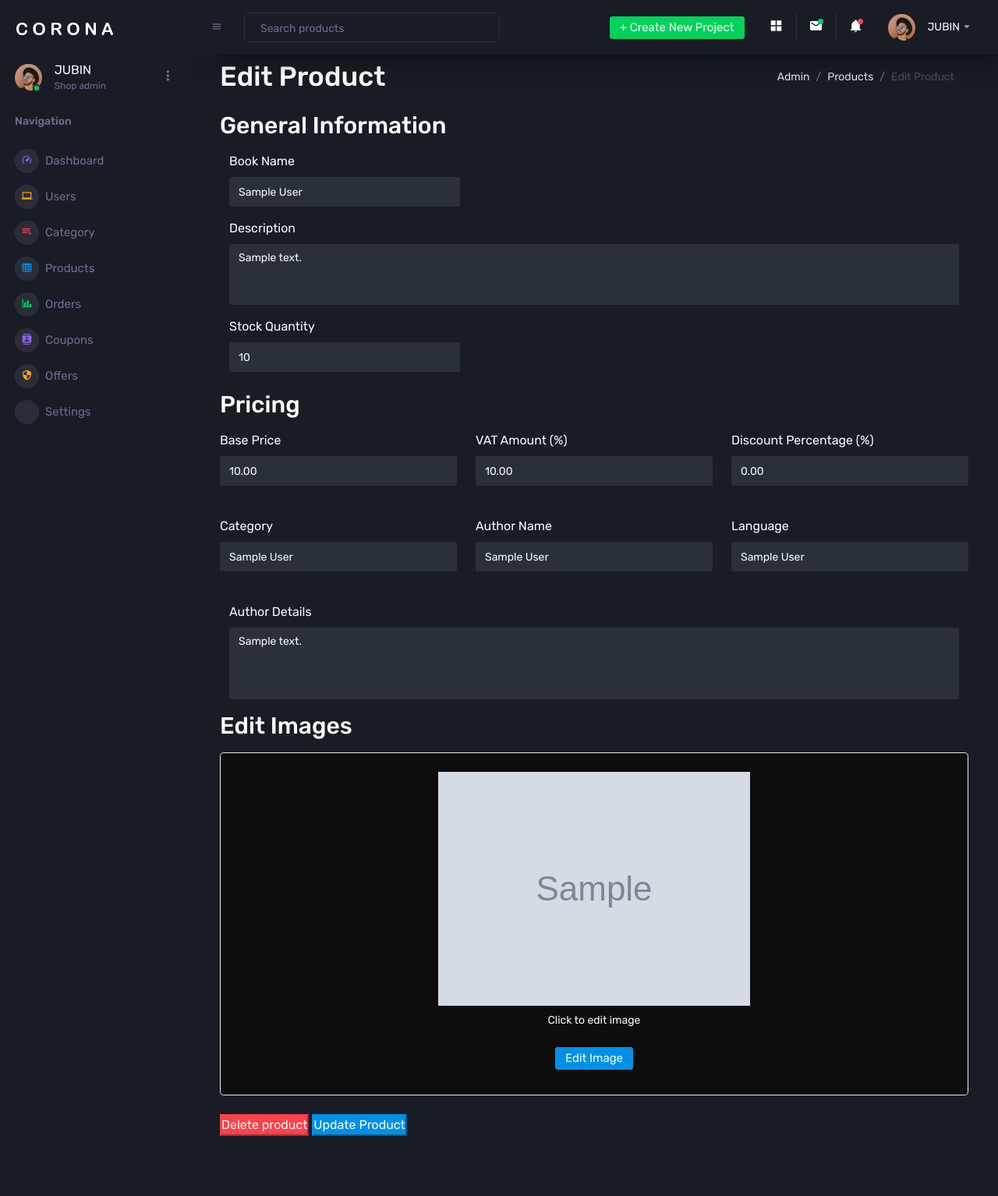
After one commit to Jubink76/project_book, a Django app: page /edit_product/1 in a window 1280 px wide. The commit adds this page. Shown: the whole page at 78% size. Run offline with Django 5.2, Linux system fonts and the light colour scheme; tables that the repository leaves empty hold one stand-in row (values such as "Sample post"); grey boxes marked "Sample" are stand-in pictures; some libraries are stand-ins or nearby versions.

Commit message:
product in admin side completed

```diff
--- a/project_book/adminside_app/templates/admin_dashboard.html
+++ b/project_book/adminside_app/templates/admin_dashboard.html
@@ -11,7 +11,7 @@
             <div class="card-body py-0 px-0 px-sm-3">
               <div class="row align-items-center">
                 <div class="col-4 col-sm-3 col-xl-2">
-                  <img src="{% static 'assets/images/dashboard/Group126@2x.png' %}" class="gradient-corona-img img-fluid" alt="">
+                  <img src="{% static 'admin/images/dashboard/Group126@2x.png' %}" class="gradient-corona-img img-fluid" alt="">
                 </div>
                 <div class="col-5 col-sm-7 col-xl-8 p-0">
                   <h4 class="mb-1 mb-sm-0">Want even more features?</h4>
--- /dev/null
+++ b/project_book/adminside_app/templates/edit_product.html
@@ -0,0 +1,202 @@
+{% extends 'admin_base.html' %}
+{% load static %}
+
+{% block csslink %}
+<link href="https://cdnjs.cloudflare.com/ajax/libs/tailwindcss/2.2.19/tailwind.min.css" rel="stylesheet">
+{% endblock %}
+
+
+{% block content %}
+<div class="container-fluid py-5">
+    <div class="card">
+        <div class="card-body">
+            <div class="d-flex justify-content-between align-items-center mb-4">
+                <h1 class="text-white mb-0">Edit Product</h1>
+                <nav aria-label="breadcrumb">
+                    <ol class="breadcrumb mb-0">
+                        <li class="breadcrumb-item"><a href="{% url 'admin_dashboard' %}" class="text-secondary">Admin</a></li>
+                        <li class="breadcrumb-item"><a href="{% url 'admin_products' %}" class="text-secondary">Products</a></li>
+                        <li class="breadcrumb-item active" aria-current="page">Edit Product</li>
+                    </ol>
+                </nav>
+            </div>
+            <form method="POST" action="{% url 'edit_product' book.id %}" enctype="multipart/form-data">
+                {% csrf_token %}
+                <!-- General Information -->
+                <div class="section mb-4">
+                    <h2 class="section-title mb-3">General Information</h2>
+
+                        <div class="col-md-4 mb-3">
+                            <label class="form-label">Book Name</label>
+                            <input type="text" name="book_name" class="form-control" value="{{ book.book_name }}">
+                        </div>
+                        <div class="col-md-12 mb-3">
+                            <label class="form-label">Description</label>
+                            <textarea class="form-control" name="description" rows="4" >{{ book.description }}</textarea>
+                        </div>
+                        <div class="col-md-4 mb-3">
+                            <label class="form-label">Stock Quantity</label>
+                            <input type="number" name="stock_quantity" class="form-control" value="{{ book.stock_quantity }}">
+                        </div>
+
+                </div>
+
+                <!-- Pricing -->
+                <div class="section mb-4">
+                    <h2 class="section-title mb-3">Pricing</h2>
+                    <div class="row">
+                        <div class="col-md-4 mb-3">
+                            <label class="form-label">Base Price</label>
+                            <input type="text" name="price" class="form-control" value="{{ book.price }}">
+                        </div>
+                        <div class="col-md-4 mb-3">
+                            <label class="form-label">VAT Amount (%)</label>
+                            <input type="text" name="vat_amount" class="form-control" value="{{ book.vat_amount }}">
+                        </div>
+                        <div class="col-md-4 mb-3">
+                            <label class="form-label">Discount Percentage (%)</label>
+                            <input type="text" name="discount_percentage" class="form-control" value="{{ book.discount_percentage }}">
+                        </div>
+                    </div>
+                </div>
+
+                <!-- Category, Author, Language -->
+                <div class="section mb-4">
+                    <div class="row">
+                        <div class="col-md-4 mb-3">
+                            <label class="form-label">Category</label>
+                            <input list="categories" name="category" class="form-control"
+                                value="{% if book.category %}{{ book.category.category_name }}{% else %}{% endif %}">
+                            <datalist id="categories">
+                                {% for category in categories %}
+                                    <option value="{{ category.category_name }}">
+                                {% endfor %}
+                            </datalist>
+                        </div>
+                        <div class="col-md-4 mb-3">
+                            <label class="form-label">Author Name</label>
+                            <input type="text" name="author_name" class="form-control"
+                                value="{% if book.author %}{{ book.author.name }}{% else %}{% endif %}">
+                        </div>
+                        <div class="col-md-4 mb-3">
+                            <label class="form-label">Language</label>
+                            <input list="languages" name="language" class="form-control"
+                                value="{% if book.language %}{{ book.language }} {% else %}{% endif %}">
+                            <datalist id="languages">
+                                {% for language in languages %}
+                                    <option value="{{ language.name }}">
+                                {% endfor %}
+                            </datalist>
+                        </div>
+                    </div>
+                </div>
+                <div class="col-md-12 mb-3">
+                    <label class="form-label">Author Details</label>
+                    <textarea class="form-control" name="bio" rows="5">{% if book.author %}{{ book.author.bio }}{% else %}{% endif %}</textarea>
+                </div>
+
+                <!-- Image Upload -->
+                <h2 class="section-title mb-3">Edit Images</h2>
+                {% comment %} <div class="row mb-4">
+                    {% for image in images %}
+                        <div class="col-md-3 text-center mb-2">
+                            <!-- Display the current image -->
+                            <img src="{{ image.image.url }}" alt="Book Image" id="image_preview_{{ image.id }}" class="img-fluid mb-2" style="max-width: 100px; height: auto; object-fit: cover; border-radius: 0;">
+
+                            <div class="mt-2">
+                                <input type="file" name="updated_images_{{ image.id }}" class="form-control-file d-none" id="file_input_{{ image.id }}" accept="image/jpeg,image/png" onchange="previewImage(event, {{ image.id }})">
+                                <button type="button" class="btn btn-sm btn-primary" onclick="document.getElementById('file_input_{{ image.id }}').click()">Update Image</button>
+                            </div>
+
+                            <!-- Preview and Delete Checkbox -->
+                            <div class="mt-2">
+                                <input type="checkbox" name="remove_images" value="{{ image.id }}">
+                                <label>Delete this image</label>
+                            </div>
+                        </div>
+                    {% endfor %}
+                </div> {% endcomment %}
+                <div class="mb-4 d-flex gap-4">
+                    {% for image in book.images.all %}
+                        <div class="border border-dashed border-secondary rounded-lg p-4 d-flex flex-column align-items-center bg-dark text-white" style="flex: 1;">
+                            <div class="mb-2">
+                                <img src="{{ image.image.url }}" alt="{{ book.book_name }}" id="image_preview_{{forloop.counter}}" class="img-fluid" onclick="triggerFileInput({{forloop.counter}})" style="cursor: pointer;">
+                            </div>
+                            <p class="text-sm">Click to edit image</p>
+                            <input type="file" name="book_images" class="d-none" id="profile_photo_{{forloop.counter}}" accept="image/jpeg,image/png" onchange="previewImage(event, {{forloop.counter}})">
+
+                            <label for="profile_photo_{{forloop.counter}}" class="cursor-pointer text-center">
+                                <button type="button" class="btn btn-primary mt-2" onclick="submitImage({{forloop.counter}})">Edit Image</button>
+                            </label>
+
+                        </div>
+                    {% endfor %}
+                    </div>
+                <!-- Action Buttons -->
+                <div class="mt-6">
+                    {% if book.is_available %}
+                        <button type="submit" class="btn-danger" name="delete_book">Delete product</button>
+                    {% else %}
+                        <button type="submit" class="btn-primary" name="readd_book">Add to List Again</button>
+                    {% endif %}
+                    <!-- Save Button -->
+                    <button type="submit" class="btn-primary">Update Product</button>
+                </div>
+            </form>
+        </div>
+    </div>
+</div>
+
+<!-- Bootstrap JS -->
+<script src="https://cdn.jsdelivr.net/npm/bootstrap@5.3.0/dist/js/bootstrap.bundle.min.js"></script>
+{% comment %} <script>
+    // JavaScript function to preview the updated image
+    function previewImage(event, id) {
+        const file = event.target.files[0];
+        if (file) {
+          const reader = new FileReader();
+          reader.onload = function(e) {
+            document.getElementById(`image_preview_${id}`).src = e.target.result; // Update the image preview
+          };
+          reader.readAsDataURL(file); // Convert to base64 string for preview
+        }
+    }
+</script> {% endcomment %}
+<script>
+    function triggerFileInput(index) {
+      document.getElementById(`profile_photo_${index}`).click();
+    }
+
+    function previewImage(event, index) {
+      const imagePreview = document.getElementById(`image_preview_${index}`);
+      imagePreview.src = URL.createObjectURL(event.target.files[0]);
+    }
+
+    function submitImage(index) {
+      const fileInput = document.getElementById(`profile_photo_${index}`);
+      const formData = new FormData();
+      formData.append('book_images', fileInput.files[0]);
+      formData.append('index', index);
+
+      fetch('{% url "edit_product" book.id %}', {
+        method: 'POST',
+        body: formData,
+        headers: {
+          'X-CSRFToken': '{{ csrf_token }}'
+        }
+      })
+      .then(response => response.json())
+      .then(data => {
+        // Update the image preview
+        document.getElementById(`image_preview_${index}`).src = data.image_url;
+
+        // Optionally, you can redirect the user to the updated product details page
+        window.location.href = '{% url "edit_product" book.id %}';
+      })
+      .catch(error => {
+        console.error('Error updating image:', error);
+      });
+    }
+  </script>
+
+{% endblock %}
--- a/project_book/adminside_app/urls.py
+++ b/project_book/adminside_app/urls.py
@@ -11,4 +11,7 @@ urlpatterns = [
     path('delete_category/<int:pk>',views.delete_category, name='delete_category'),
     path('admin_products/',views.admin_products, name='admin_products'),
     path('add_products/',views.add_products, name='add_products'),
+    path('view_product/<int:pk>',views.view_product, name='view_product'),
+    path('edit_product/<int:pk>',views.edit_product,name='edit_product'),
+    path('delete_product/<int:pk>',views.delete_product,name='delete_product'),
 ]
--- a/project_book/adminside_app/views.py
+++ b/project_book/adminside_app/views.py
@@ -133,7 +133,7 @@ def admin_category(request):
     paginator = Paginator(categories, 5)
     page_number = request.GET.get('page')
     categories = paginator.get_page(page_number)
-    search_query = request.GET.get('search','')
+
 
 
     return render(request,'admin_category.html',{'categories':categories})
@@ -194,7 +194,28 @@ def delete_category(request, pk):
     return redirect('admin_category')
 
 def admin_products(request):
-    return render(request,'admin_products.html')
+    books = BookTable.objects.all()
+
+    # search query for products
+    search_query = request.GET.get('search','')
+
+    if search_query:
+        if search_query.isdigit():
+            books = BookTable.objects.filter(id=search_query)
+        else:
+            books = BookTable.objects.filter(
+                Q(book_name__icontains = search_query) |
+                Q(author__icontains = search_query) |
+                Q(language__icontains = search_query)
+            ).order_by('id')
+    else:
+        books = BookTable.objects.all().order_by('id')
+
+    paginator = Paginator(books, 5)
+    page_number = request.GET.get('page')
+    books = paginator.get_page(page_number)
+
+    return render(request,'admin_products.html',{'books':books})
 
 def add_products(request):
     if request.method == 'POST':
@@ -204,20 +225,34 @@ def add_products(request):
         price = request.POST.get('price')
         vat_amount = request.POST.get('vat_amount')
         discount_percentage = request.POST.get('discount_percentage')
-        bio = request.POST.get('bio')
+
 
         author_name = request.POST.get('author_name')
+        bio = request.POST.get('bio')
         author, created = Author.objects.get_or_create(name=author_name)
-        bio = request.POST.get('bio')
-        bio, created = Author.objects.get_or_create(name=bio)
+        if created or not author.bio:
+            author.bio = bio
+            author.save()
 
 
-        language_name = request.POST.get('language_name')
-        language, created = Language.objects.get_or_create(name=language_name)
+        language_name = request.POST.get('language')
+        new_language = request.POST.get('new_language')
 
-        category_name = request.POST.get('category_name')
-        category, created = CategoryTable.objects.get_or_create(category_name=category_name)
+        if language_name:  # Existing language selected
+            language, created = Language.objects.get_or_create(name=language_name)
+        elif new_language:  # New language input
+            language, created = Language.objects.get_or_create(name=new_language)
+        else:
+            # Handle case when no language is provided (optional)
+            language = None
 
+        category_name = request.POST.get('category')
+
+        if category_name:  # Ensure category_name is not empty
+            category, created = CategoryTable.objects.get_or_create(category_name=category_name)
+        else:
+            # Handle the case where no category is provided (optional)
+            category = None
 
         book = BookTable.objects.create(
             book_name = book_name,
@@ -233,4 +268,93 @@ def add_products(request):
 
         for image_file in request.FILES.getlist('book_images'):
             BookImage.objects.create(book=book, image=image_file)
-    return render(request,'add_products.html')
+        return redirect('admin_products')
+    categories = CategoryTable.objects.filter(is_available=True, is_deleted=False)
+    languages = Language.objects.all()
+    return render(request,'add_products.html',{'categories':categories,'languages':languages})
+
+def view_product(request,pk):
+    book = get_object_or_404(BookTable,id=pk)
+    images = book.images.all()
+    return render(request,'view_product.html',{'book':book,'images':images})
+
+
+def edit_product(request, pk):
+    book = get_object_or_404(BookTable, id=pk)
+
+    if request.method == "POST":
+        if 'delete_book' in request.POST:
+            book.is_available = False
+            book.is_deleted = True
+            book.save()
+            messages.success(request, 'Book marked as deleted.')
+            return redirect('admin_products')
+
+        elif 'readd_book' in request.POST:
+            book.is_available = True
+            book.is_deleted = False
+            book.save()
+            messages.success(request, 'Book re-added to the list successfully.')
+            return redirect('admin_products')
+
+        else:
+            # Update book details
+            book.book_name = request.POST.get('book_name')
+            book.description = request.POST.get('description')
+            book.stock_quantity = request.POST.get('stock_quantity')
+            book.price = request.POST.get('price')
+            book.vat_amount = request.POST.get('vat_amount')
+            book.discount_percentage = request.POST.get('discount_percentage')
+
+            # Update category, language, author
+            category_name = request.POST.get('category')
+            language_name = request.POST.get('language')
+            author_name = request.POST.get('author_name')
+            bio = request.POST.get('bio')
+
+            if category_name:
+                book.category, _ = CategoryTable.objects.get_or_create(category_name=category_name)
+            if language_name:
+                book.language, _ = Language.objects.get_or_create(name=language_name)
+            if author_name:
+                author, _ = Author.objects.get_or_create(name=author_name)
+                if not author.bio:
+                    author.bio = bio
+                author.save()
+                book.author = author
+
+            book.save()
+
+            # Handle image updates
+            # Remove selected images
+            for image_id in request.POST.getlist('remove_images'):
+                BookImage.objects.filter(id=image_id, book=book).delete()
+
+            # Add new images if any
+            for image_file in request.FILES.getlist('book_images'):
+                BookImage.objects.create(book=book, image=image_file)
+
+            messages.success(request, 'Book details updated successfully.')
+            return redirect('admin_products')
+
+    # Retrieve existing categories, languages, authors, and images
+    categories = CategoryTable.objects.filter(is_available=True, is_deleted=False)
+    languages = Language.objects.all()
+    authors = Author.objects.all()
+
+    context = {
+        'book': book,
+        'categories': categories,
+        'languages': languages,
+        'authors': authors,
+    }
+
+    return render(request, 'edit_product.html', context)
+
+def delete_product(request,pk):
+    book = get_object_or_404(BookTable, id=pk)
+    book.is_deleted = True
+    book.is_available = False
+    book.save()
+    messages.success(request,f"{book.book_name} is deleted successfully")
+    return redirect('admin_products')
--- a/project_book/templates/admin_base.html
+++ b/project_book/templates/admin_base.html
@@ -43,7 +43,7 @@
                   <span class="count bg-success"></span>
                 </div>
                 <div class="profile-name">
-                  <h5 class="mb-0 font-weight-normal">Admin name</h5>
+                  <h5 class="mb-0 font-weight-normal">JUBIN</h5>
                   <span>Shop admin</span>
                 </div>
               </div>
@@ -88,7 +88,7 @@
             <span class="nav-link">Navigation</span>
           </li>
           <li class="nav-item menu-items">
-            <a class="nav-link" href="index.html">
+            <a class="nav-link" href="{% url 'admin_dashboard' %}">
               <span class="menu-icon">
                 <i class="mdi mdi-speedometer"></i>
               </span>
@@ -274,7 +274,7 @@
                 <a class="nav-link" id="profileDropdown" href="#" data-toggle="dropdown">
                   <div class="navbar-profile">
                     <img class="img-xs rounded-circle" src="{% static 'admin/images/faces/face15.jpg' %}" alt="">
-                    <p class="mb-0 d-none d-sm-block navbar-profile-name">Henry Klein</p>
+                    <p class="mb-0 d-none d-sm-block navbar-profile-name">JUBIN</p>
                     <i class="mdi mdi-menu-down d-none d-sm-block"></i>
                   </div>
                 </a>
```
Also changed, not shown: project_book/adminside_app/models.py (+5 -3 lines), project_book/adminside_app/templates/add_products.html (+59 -45 lines), project_book/adminside_app/templates/admin_products.html (+41 -23 lines), project_book/adminside_app/templates/view_product.html (added, +176 -0 lines), project_book/adminside_app/templates/view_users.html (+0 -34 lines), project_book/adminside_app/migrations/0004_alter_booktable_publication_date.py (added), project_book/adminside_app/migrations/0005_booktable_is_available_booktable_is_deleted_and_more.py (added), project_book/adminside_app/migrations/0006_alter_author_name_alter_bookimage_book.py (added), project_book/assets/admin/images/logo/upload.webp (added), project_book/media/book_images/images.jpeg (added), project_book/media/book_images/images_aS2O8Zq.jpeg (added), project_book/media/book_images/images_oXqdZ3W.jpeg (added), project_book/media/book_images/images_sD1kMwX.jpeg (added).
